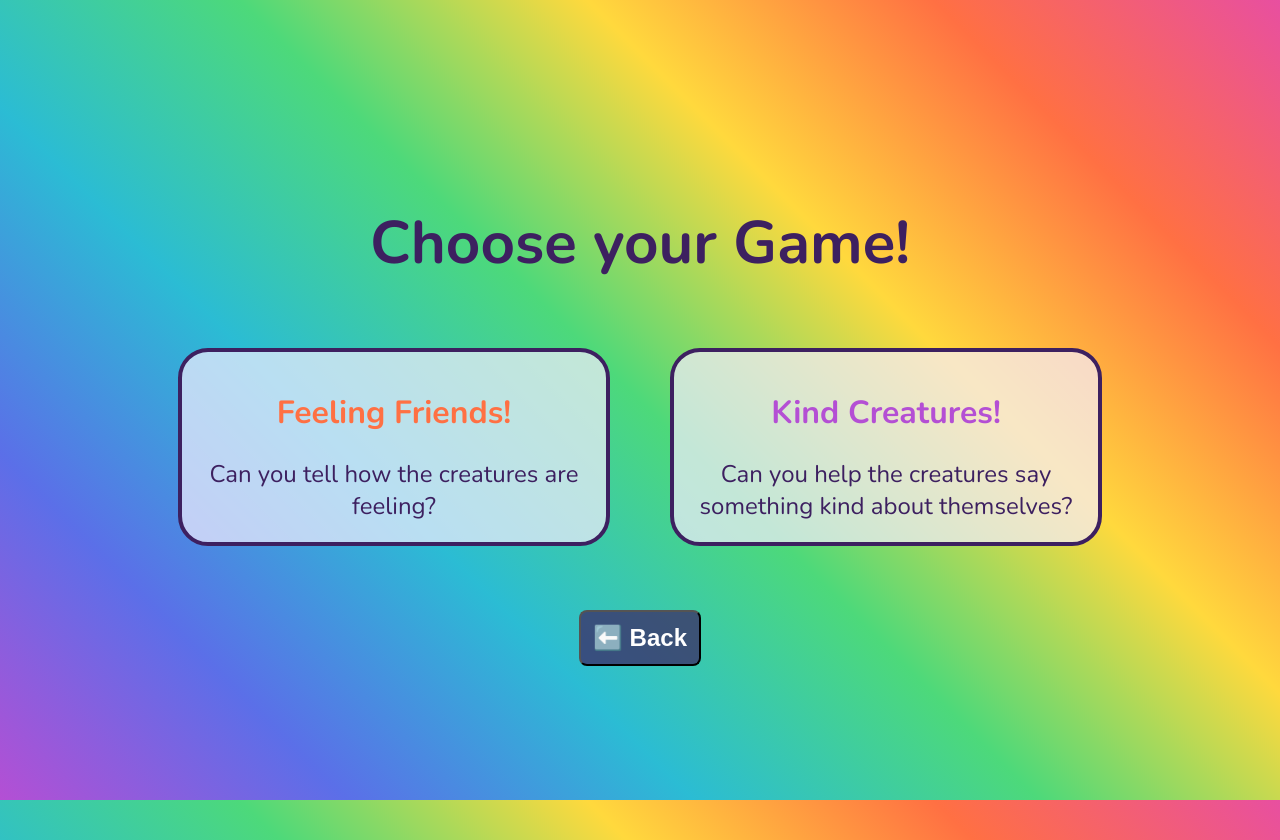
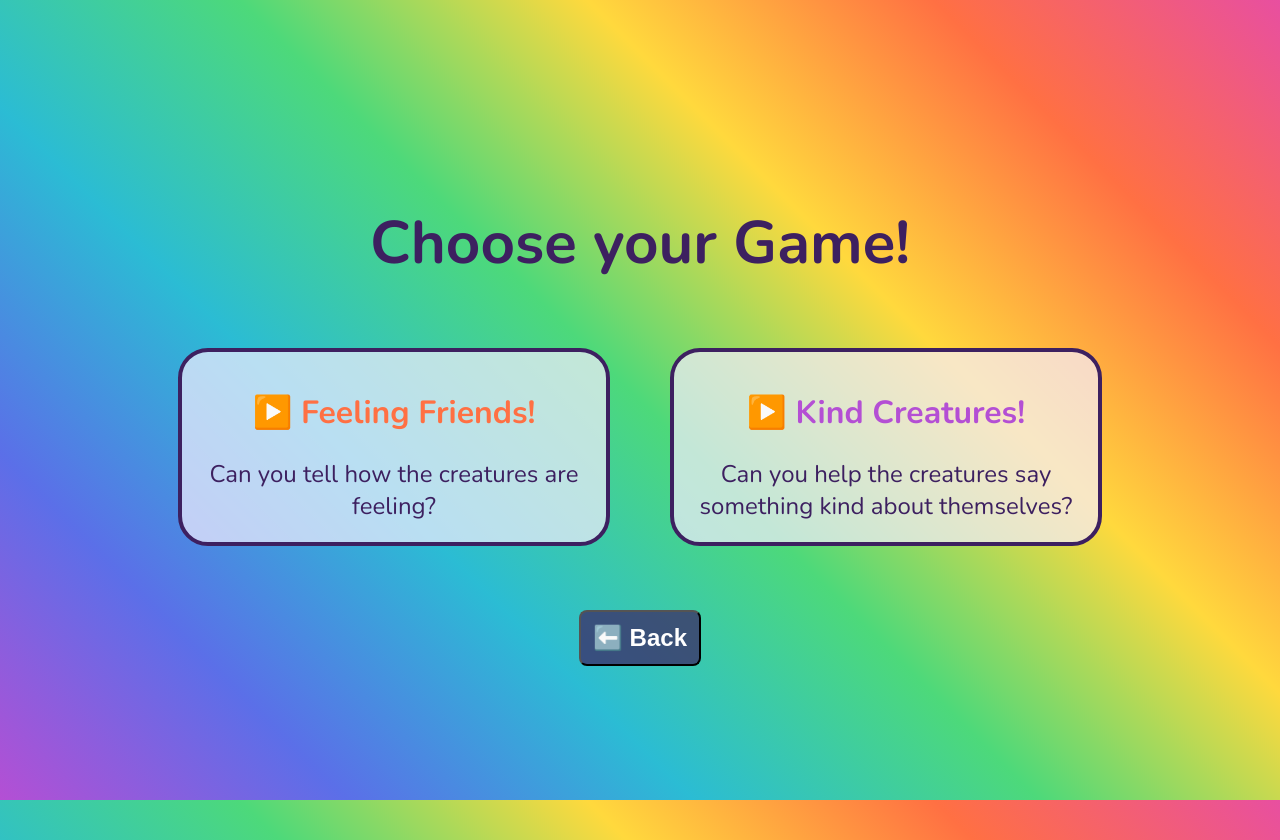
Before and after one commit to Lyndseydj1808/unit-1-project-Lyndsey-C, a React (Vite) app in the folder unit-1-project/: page /mini-games in a window 1280 px wide. Built offline with nearby package versions, Linux system fonts and the light colour scheme.

Commit message:
updated loading spinner css and added emojis to play and next question buttons

```diff
--- a/unit-1-project/src/components/LoadingSpinner.css
+++ b/unit-1-project/src/components/LoadingSpinner.css
@@ -4,7 +4,7 @@
     border-radius: 50%;
     border: 8px solid var(--purple);
     border-top: 8px solid var(--pink);
-    border-right: 8px solid var(--red);
+    border-right: 8px solid var(--orange);
     border-bottom: 8px solid var(--yellow);
     animation: spin 1s linear infinite;
 }
--- a/unit-1-project/src/games/FeelingFriends/FeelingFriends.jsx
+++ b/unit-1-project/src/games/FeelingFriends/FeelingFriends.jsx
@@ -48,7 +48,7 @@ export default function FeelingFriends({ childName }) {
             setImageLoaded(false);
           }}
         >
-          Play Again!
+          ▶️ Play Again!
         </button>
         <MainGamesButton />
         <HomeButton />
@@ -106,7 +106,7 @@ export default function FeelingFriends({ childName }) {
       {/*If feedback is truthy, show this*/}
       {feedback && (
         <button className="next-question-button" onClick={nextQuestion}>
-          Next Question
+          Next Question ➡️
         </button>
       )}{" "}
       {/*Shows next question button if feedback exists */}
--- a/unit-1-project/src/games/KindCreatures/KindCreatures.jsx
+++ b/unit-1-project/src/games/KindCreatures/KindCreatures.jsx
@@ -41,7 +41,7 @@ export default function KindCreatures({ childName }) {
             setImageLoaded(false);
           }}
         >
-          Play Again!
+          ▶️ Play Again!
         </button>
         <MainGamesButton />
         <HomeButton />
@@ -83,7 +83,7 @@ export default function KindCreatures({ childName }) {
       {imageLoaded && <div className="options">{options}</div>}
       {selection && (
         <button className="next-question-button" onClick={nextCreature}>
-          Next Creature
+          Next Creature ➡️
         </button>
       )}
       <BackButton />
--- a/unit-1-project/src/pages/MainGames.jsx
+++ b/unit-1-project/src/pages/MainGames.jsx
@@ -11,12 +11,12 @@ export default function MainGames({ childName }) {
       </h1>
       <div className="game-buttons">
       <Link className="game-button feeling-friends" to="/games/feeling-friends">
-        <h2>Feeling Friends!</h2>
+        <h2>▶️ Feeling Friends!</h2>
         <p>Can you tell how the creatures are feeling?</p>
       </Link>
       <Link
         className="game-button kind-creatures" to="/games/kind-creatures">
-      <h2>Kind Creatures!</h2>
+      <h2>▶️ Kind Creatures!</h2>
       <p>Can you help the creatures say something kind about themselves?</p>
       </Link>
       </div>
```
